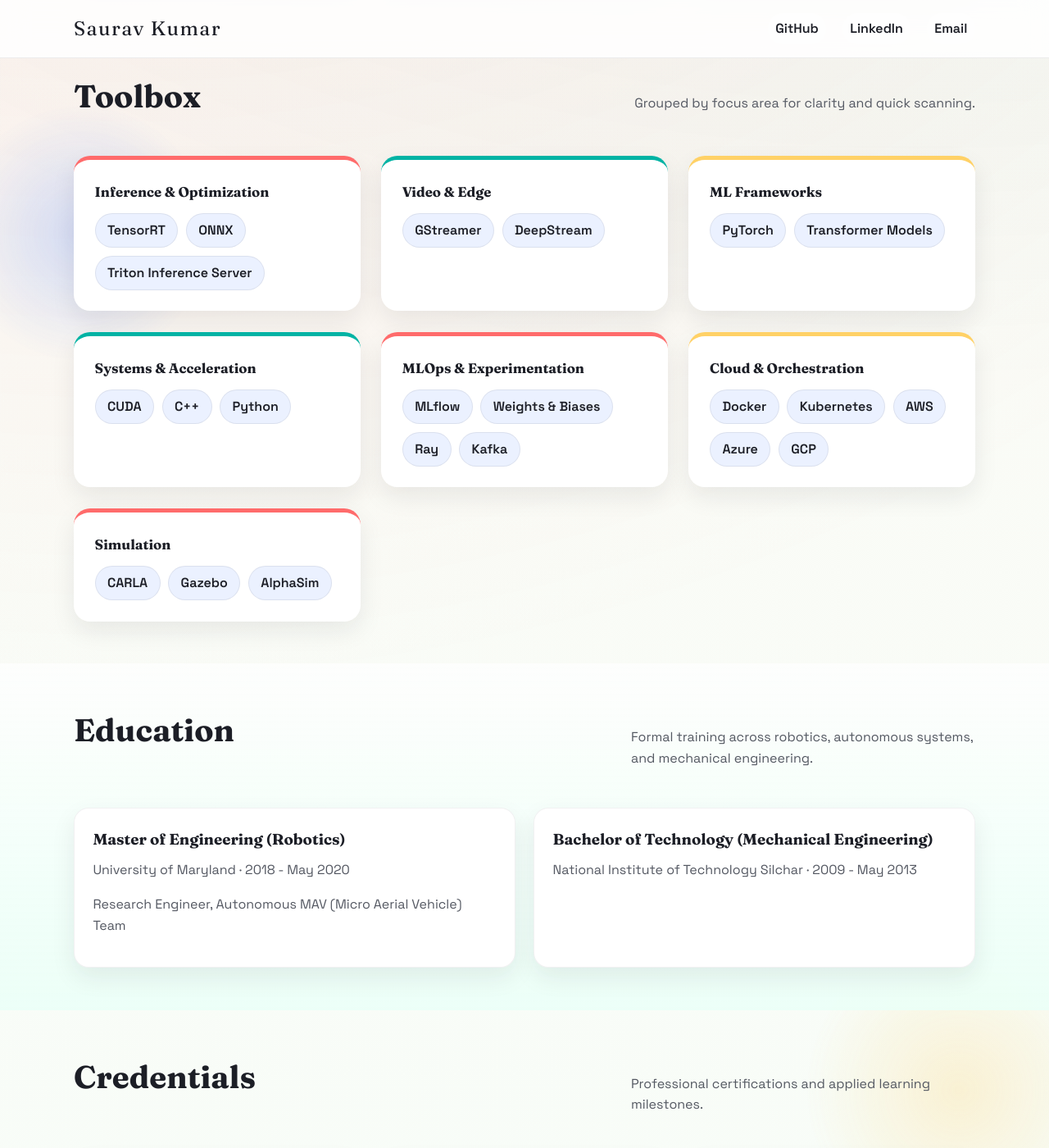
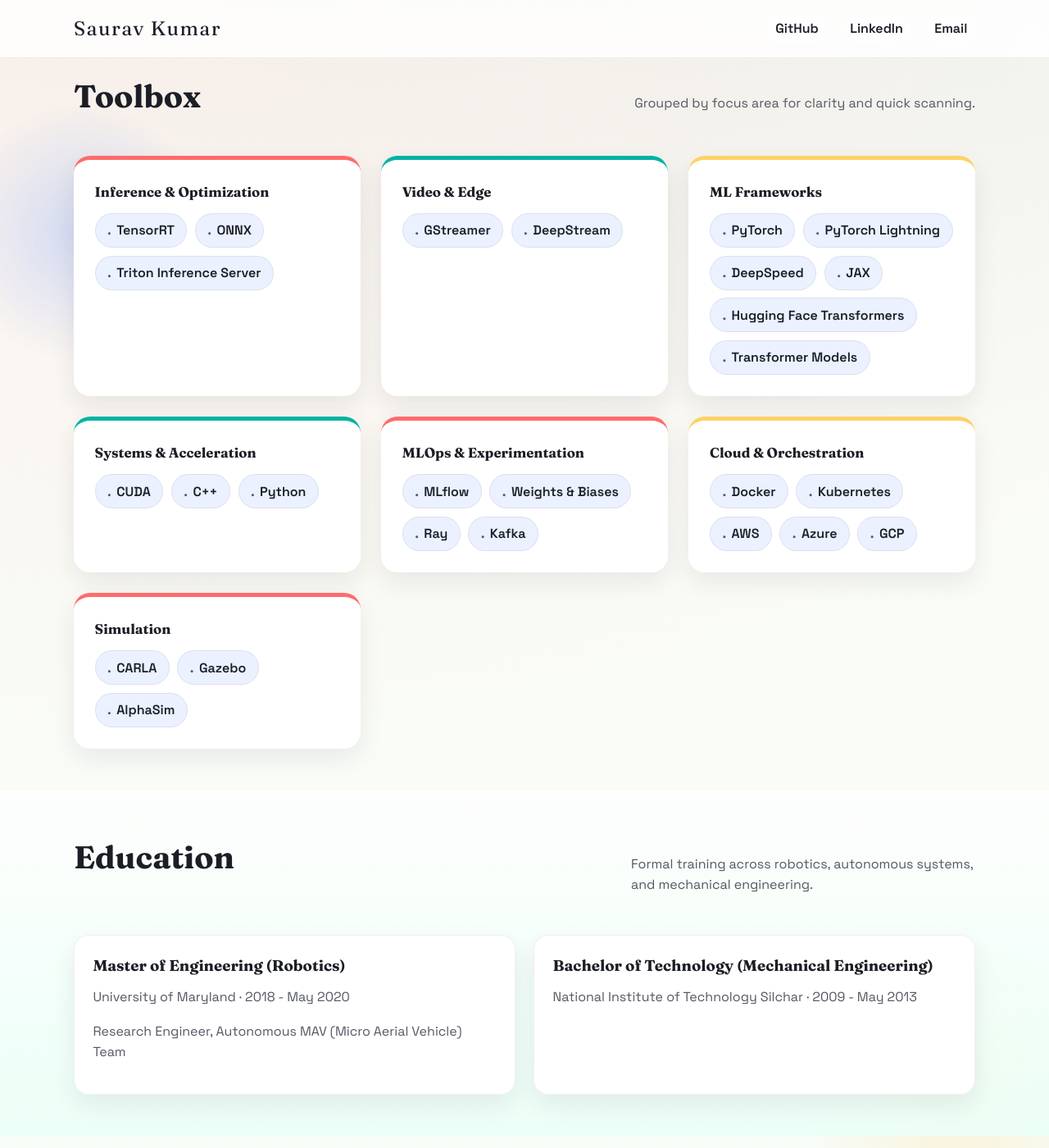
Before and after one commit to sauravkdeo/sauravkdeo.github.io, a Jekyll site: the page built from index.html, in a window 1280 px wide and 1400 px high, scrolled down 2023 px. Shown: the whole window at 82% size. Built offline with Jekyll 4.4.1, drawn with Linux system fonts in a browser that asks for light colours.

Commit message:
Add modern ML frameworks and dot prefixes

```diff
--- a/css/main.scss
+++ b/css/main.scss
@@ -538,6 +538,13 @@
     border: 1px solid rgba(28, 30, 38, 0.08);
 }
 
+.tool-pill::before {
+    content: ".";
+    margin-right: 0.4rem;
+    color: var(--muted);
+    font-weight: 700;
+}
+
 .callout-section {
     padding-bottom: 5rem;
 }
--- a/index.html
+++ b/index.html
@@ -174,6 +174,10 @@
         <h3>ML Frameworks</h3>
         <div class="tool-list">
           <span class="tool-pill">PyTorch</span>
+          <span class="tool-pill">PyTorch Lightning</span>
+          <span class="tool-pill">DeepSpeed</span>
+          <span class="tool-pill">JAX</span>
+          <span class="tool-pill">Hugging Face Transformers</span>
           <span class="tool-pill">Transformer Models</span>
         </div>
       </article>
```
